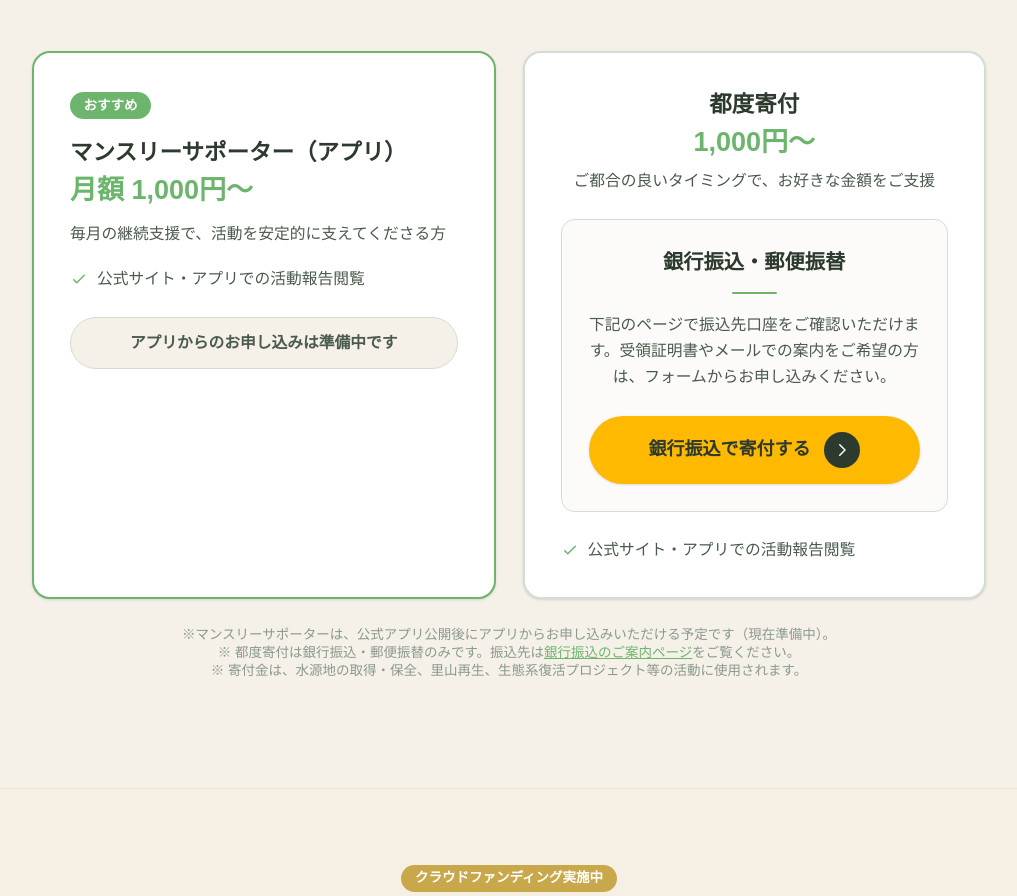
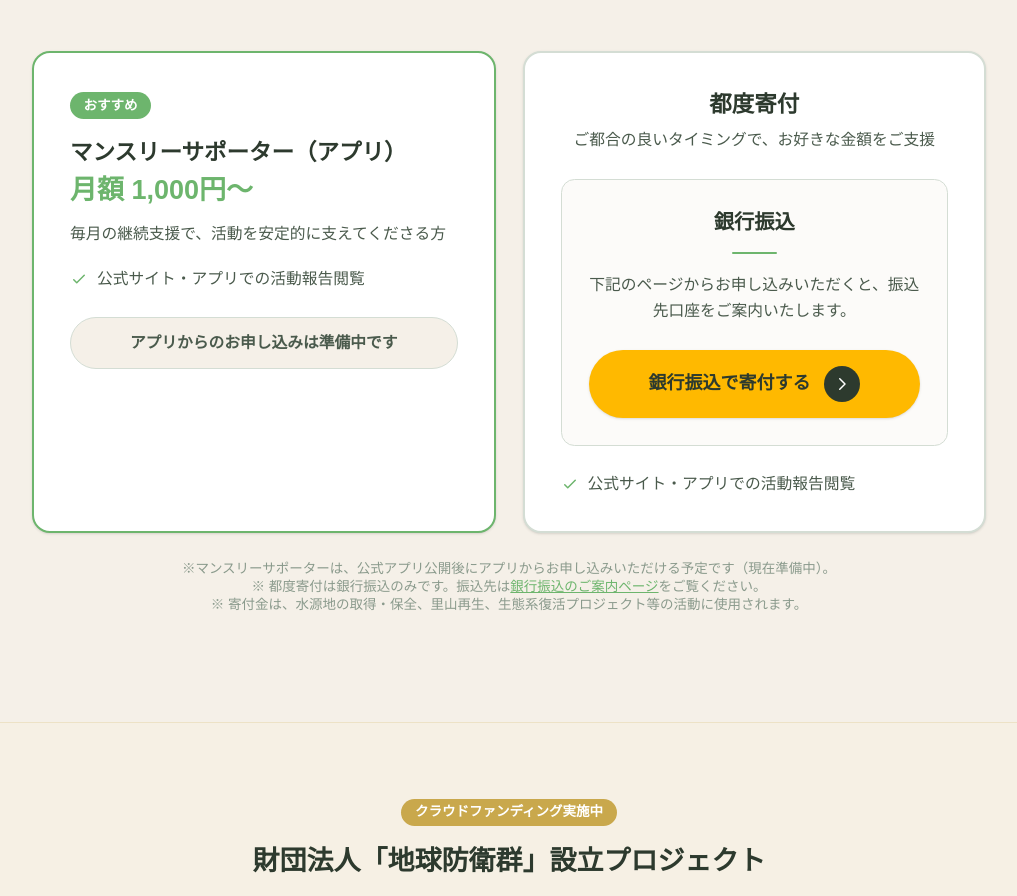
Before and after one commit to haitakamak-cmyk/earth-savers-web, a Next.js app: page /join in a window 1280 px wide. Shown: the part 940-1836 px from the top of the page, without its empty margins (131-1148 px from the left). Built offline with nearby package versions, Linux system fonts and the light colour scheme; a web font is replaced by a local one.

Commit message:
chore: earth-savers-web の未コミット変更をまとめて反映

```diff
--- a/src/app/join/page.tsx
+++ b/src/app/join/page.tsx
@@ -242,7 +242,6 @@ export default function JoinPage() {
                 都度寄付
               </h3>
               <p className="mt-1 text-center text-2xl font-semibold text-wakakusa">
-                1,000円〜
               </p>
               <p className="mt-2 text-center text-sm text-text-secondary">
                 ご都合の良いタイミングで、お好きな金額をご支援
@@ -250,14 +249,14 @@ export default function JoinPage() {
 
               <div className="mt-6 rounded-xl border border-border bg-ivory/60 px-4 py-6 text-center sm:px-6">
                 <h4 className="text-lg font-bold text-text-primary">
-                  銀行振込・郵便振替
+                  銀行振込
                 </h4>
                 <div
                   className="mx-auto mt-3 h-0.5 w-10 rounded-full bg-wakakusa"
                   aria-hidden
                 />
                 <p className="mt-4 text-sm leading-relaxed text-text-secondary">
-                  下記のページで振込先口座をご確認いただけます。受領証明書やメールでの案内をご希望の方は、フォームからお申し込みください。
+                  下記のページからお申し込みいただくと、振込先口座をご案内いたします。
                 </p>
                 <Link
                   href={BANK_DONATION_INFO_HREF}
@@ -300,7 +299,7 @@ export default function JoinPage() {
               ? "マンスリーサポーターは公式アプリからお申し込みいただけます。"
               : "マンスリーサポーターは、公式アプリ公開後にアプリからお申し込みいただける予定です（現在準備中）。"}
             <br />
-            ※ 都度寄付は銀行振込・郵便振替のみです。振込先は
+            ※ 都度寄付は銀行振込のみです。振込先は
             <Link href={BANK_DONATION_INFO_HREF} className="text-wakakusa underline">
               銀行振込のご案内ページ
             </Link>
```
